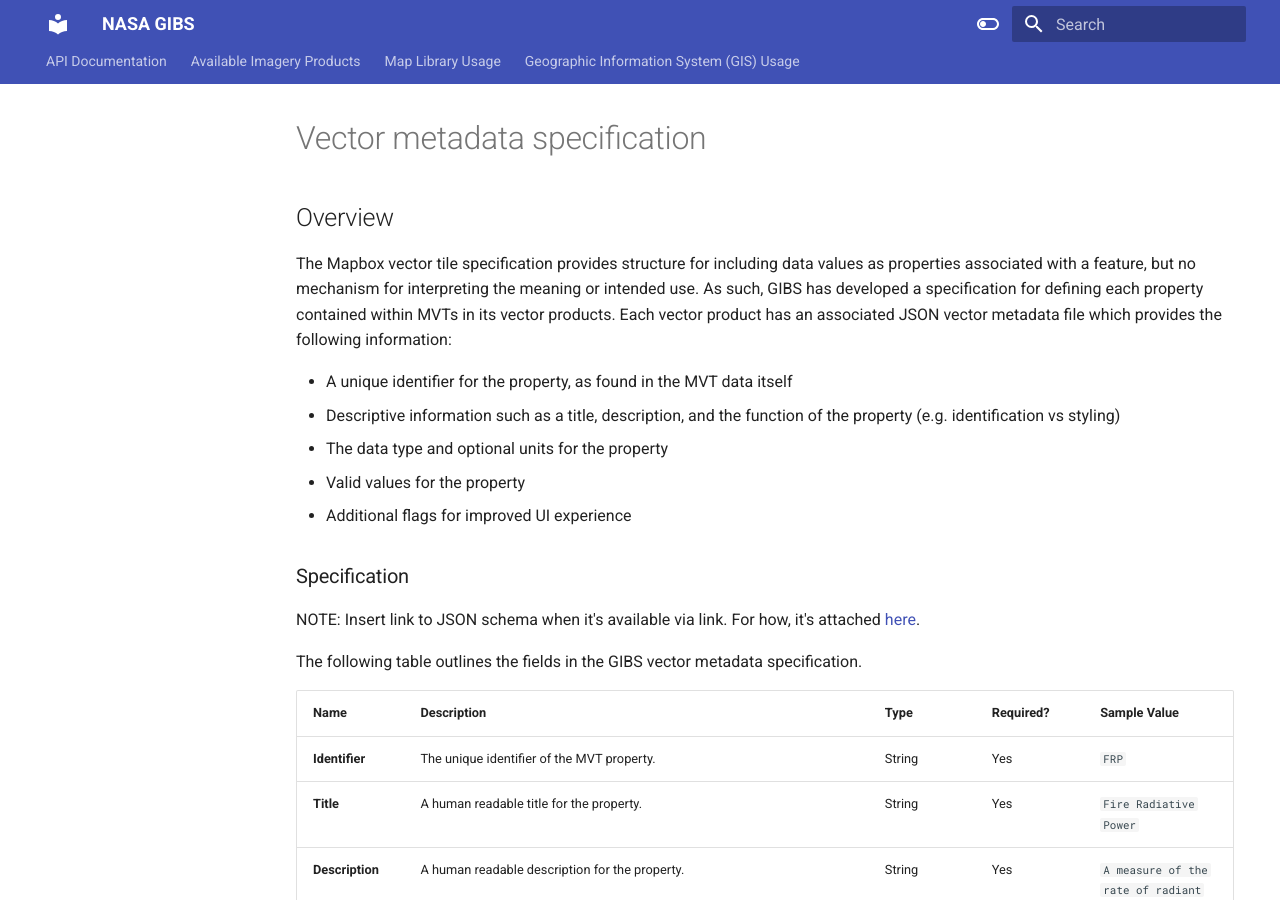
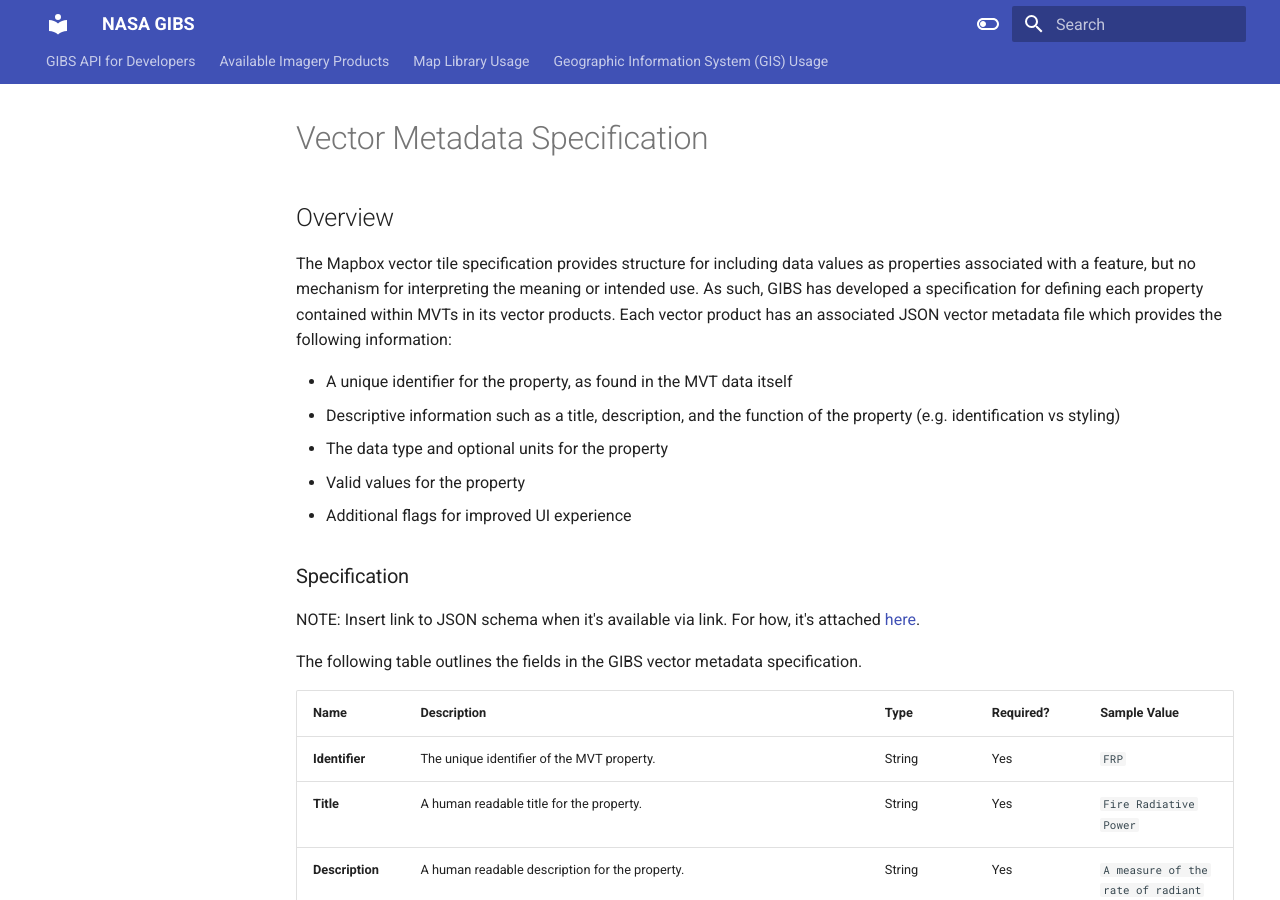
Before and after one commit to nasa-gibs/gibs-api-docs, an MkDocs documentation site: the page built from docs/vector-metadata-specification.md, in a window 1280 px wide and 900 px high. Built offline with MkDocs 1.6.1 and Material for MkDocs 9.7.7, drawn with Linux system fonts in a browser that asks for light colours; some of the changed text lies outside the part shown.

Commit message:
fixed title

````diff
--- a/docs/vector-metadata-specification.md
+++ b/docs/vector-metadata-specification.md
@@ -212,7 +213,7 @@
 ### Sample Content
 A vector metadata file is a list of content blocks defining each property. The following snippet shows an example of a single property's definition within the *vector metadata* file.
 
-#### MVT Property Snippet
+**MVT Property Snippet**
 
 ```json
 {
--- a/mkdocs.yml
+++ b/mkdocs.yml
@@ -1,7 +1,7 @@
 site_name: NASA GIBS
 
 nav:
-    - API Documentation: index.md
+    - GIBS API for Developers: index.md
     - Available Imagery Products: available-imagery.md
     - Map Library Usage: map-library-usage.md
     - Geographic Information System (GIS) Usage: gis-usage.md
````
Also changed, not shown: other parts of docs/vector-metadata-specification.md (+3 -0 lines).
